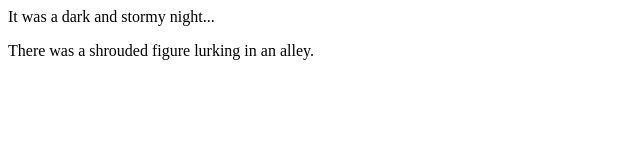
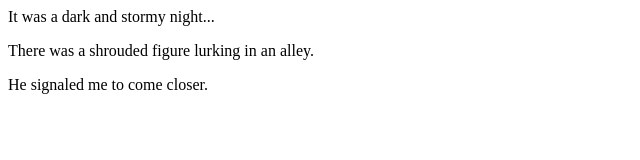
Before and after one commit to Ruben404/fireside-story, a plain HTML site: page Index.html in a window 1280 px wide. Shown: the whole page, without its empty margins (0-640 px from the left). Drawn offline with Linux system fonts and the light colour scheme.

Commit message:
Added third line of story

```diff
--- a/Index.html
+++ b/Index.html
@@ -2,5 +2,6 @@
   <body>
     <p>It was a dark and stormy night...</p>
     <p>There was a shrouded figure lurking in an alley.</p>
+    <p>He signaled me to come closer.</p>
   </body>
 </html>
```
